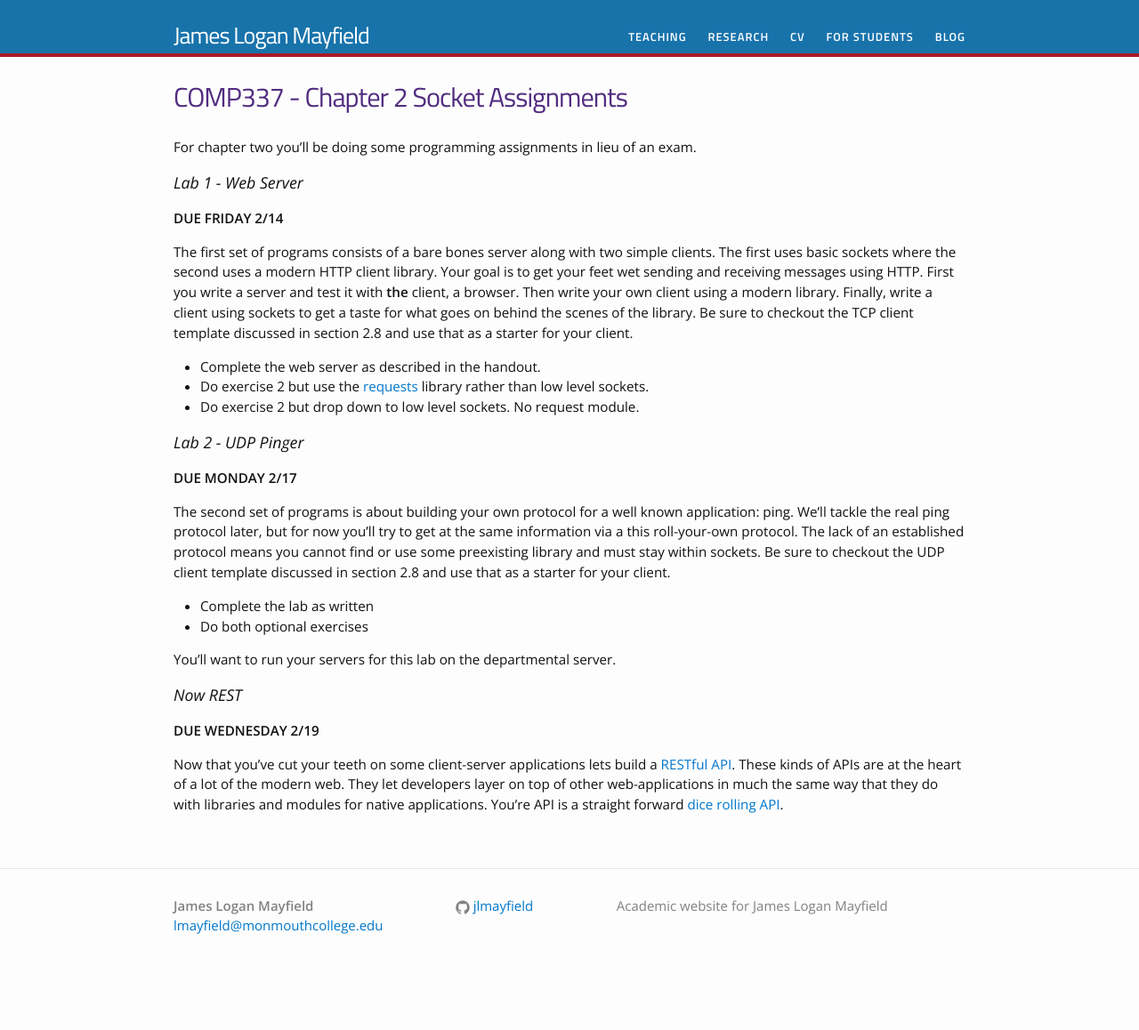
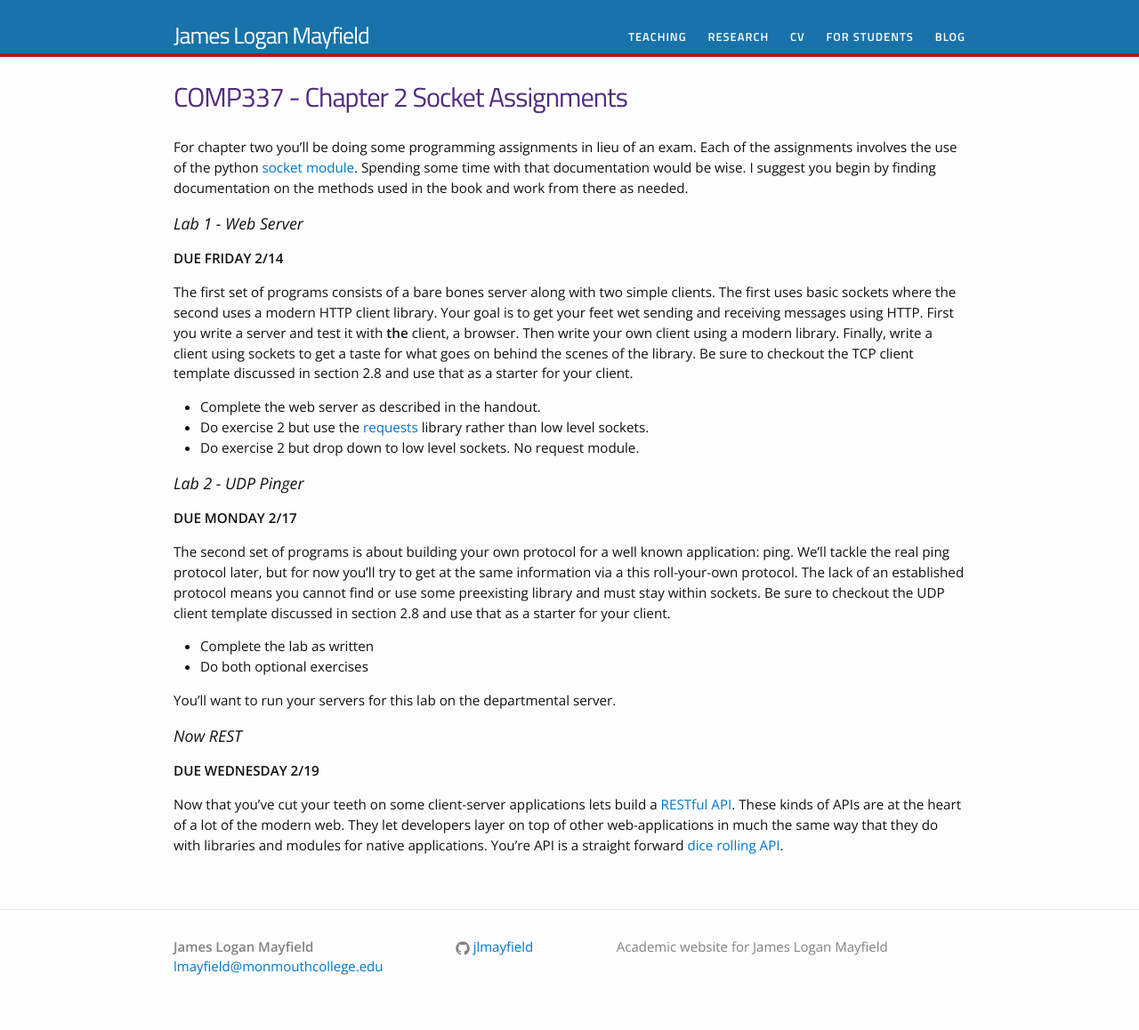
Before and after one commit to jlmayfield/jlmayfield.github.io, a Jekyll site: the page built from teaching/COMP337/sockets/socketc2.md, in a window 1280 px wide. Shown: the whole page at 89% size. Built offline with Jekyll 4.4.1, drawn with Linux system fonts in a browser that asks for light colours; before the commit the page ends 1112 px from its top, so only the background shows below that.

Commit message:
c337. added link to sockets.

```diff
--- a/teaching/COMP337/sockets/socketc2.md
+++ b/teaching/COMP337/sockets/socketc2.md
@@ -4,7 +4,7 @@ title: COMP337 - Chapter 2 Socket Assignments
 permalink: /teaching/COMP337/sockets/socketc2/
 ---
 
-For chapter two you'll be doing some programming assignments in lieu of an exam.
+For chapter two you'll be doing some programming assignments in lieu of an exam.  Each of the assignments involves the use of the python [socket module](https://docs.python.org/3/library/socket.html). Spending some time with that documentation would be wise. I suggest you begin by finding documentation on the methods used in the book and work from there as needed.
 
 ### Lab 1 - Web Server
 
```
